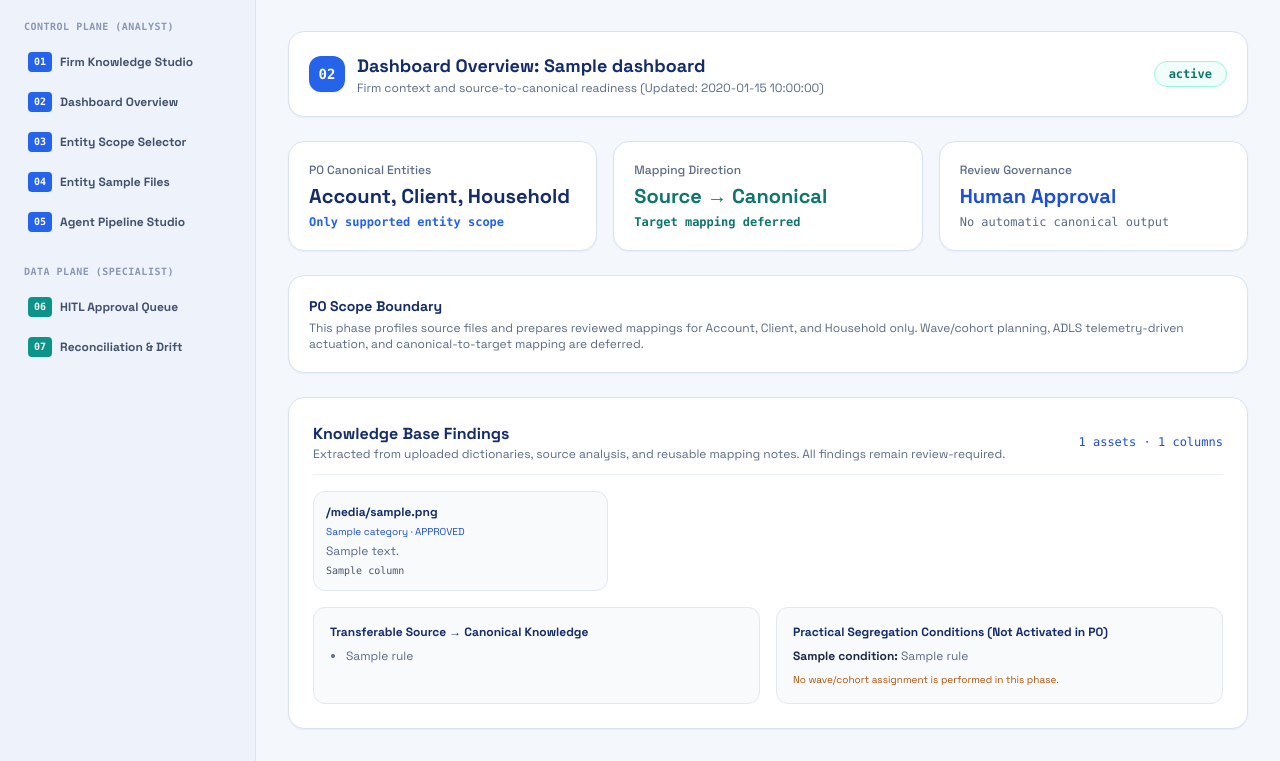
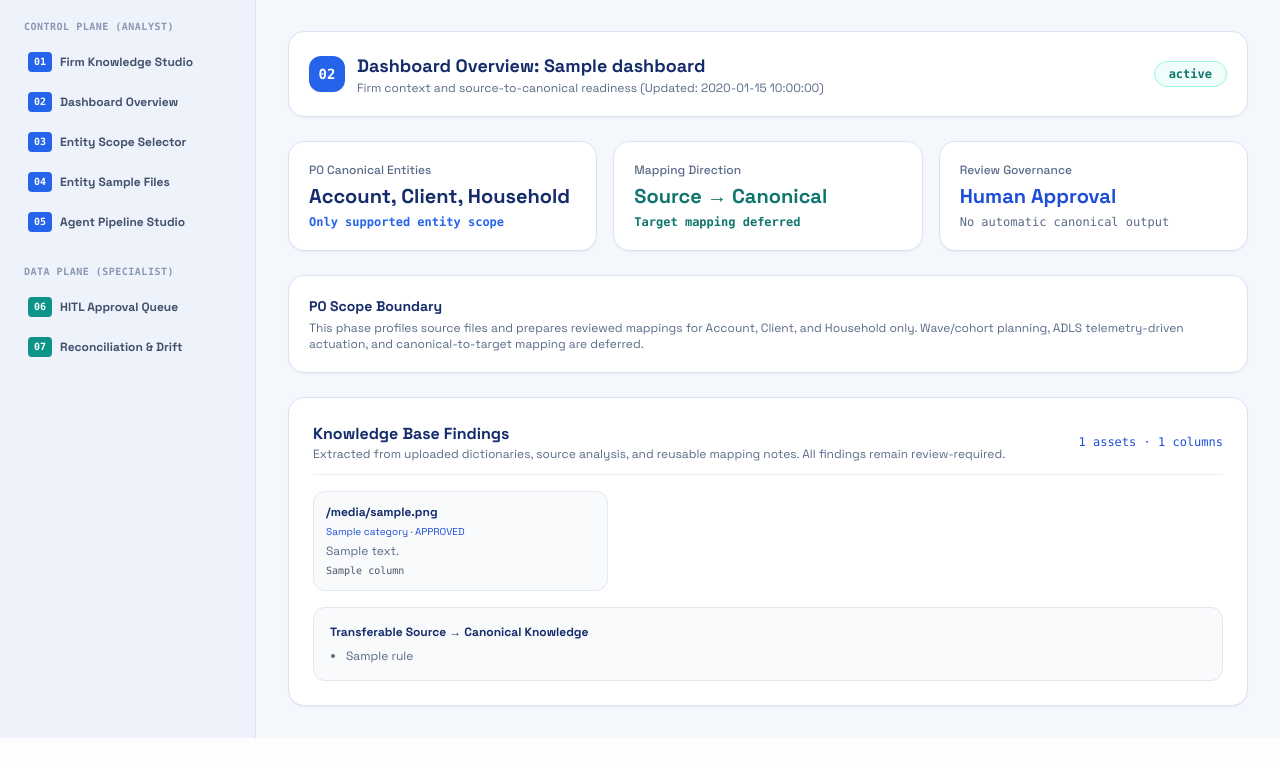
Before and after one commit to jeevamutharasiselvarasu/wealth-migration-platform, a FastAPI app: template ui/templates/dashboard.html in a window 1280 px wide. Shown: the part 64-825 px from the top of the page. After the commit the page ends 802 px from the top, so only its background shows below. Run offline with FastAPI, Linux system fonts and the light colour scheme; the template is opened without the code that fills it: most values are stand-ins (such as "Sample title", 1, 10 or a date in 2020); some libraries are stand-ins or nearby versions.

Commit message:
Remove segregation conditions from P0 dashboard knowledge panel

```diff
--- a/ui/templates/dashboard.html
+++ b/ui/templates/dashboard.html
@@ -53,10 +53,7 @@
             {% endfor %}
         </div>
         {% else %}<p class="text-xs text-[#5a6a88]">No parsed knowledge assets available yet. Upload a source data dictionary or Markdown mapping rule in Firm Knowledge Studio.</p>{% endif %}
-        <div class="grid grid-cols-1 md:grid-cols-2 gap-4">
-            <div class="bg-[#f8fafc] rounded-xl border border-[#e2e8f0] p-4"><h3 class="font-bold text-xs text-[#152c6b] mb-2">Transferable Source → Canonical Knowledge</h3>{% if dashboard.transferable_knowledge %}<ul class="list-disc pl-4 space-y-1 text-xs text-[#5a6a88]">{% for rule in dashboard.transferable_knowledge %}<li>{{ rule }}</li>{% endfor %}</ul>{% else %}<p class="text-xs text-[#5a6a88]">No mapping instructions extracted yet. Upload a documented rule or data dictionary; extracted suggestions require human review.</p>{% endif %}</div>
-            <div class="bg-[#f8fafc] rounded-xl border border-[#e2e8f0] p-4"><h3 class="font-bold text-xs text-[#152c6b] mb-2">Practical Segregation Conditions (Not Activated in P0)</h3><ul class="space-y-2 text-xs text-[#5a6a88]">{% for condition in dashboard.segregation_conditions|default([]) %}<li><span class="font-bold text-[#1c2a4a]">{{ condition.name }}:</span> {{ condition.rule }}</li>{% endfor %}</ul><p class="text-[10px] text-amber-700 mt-2">No wave/cohort assignment is performed in this phase.</p></div>
-        </div>
+        <div class="bg-[#f8fafc] rounded-xl border border-[#e2e8f0] p-4"><h3 class="font-bold text-xs text-[#152c6b] mb-2">Transferable Source → Canonical Knowledge</h3>{% if dashboard.transferable_knowledge %}<ul class="list-disc pl-4 space-y-1 text-xs text-[#5a6a88]">{% for rule in dashboard.transferable_knowledge %}<li>{{ rule }}</li>{% endfor %}</ul>{% else %}<p class="text-xs text-[#5a6a88]">No mapping instructions extracted yet. Upload a documented rule or data dictionary; extracted suggestions require human review.</p>{% endif %}</div>
     </div>
 
 {% endblock %}
```
